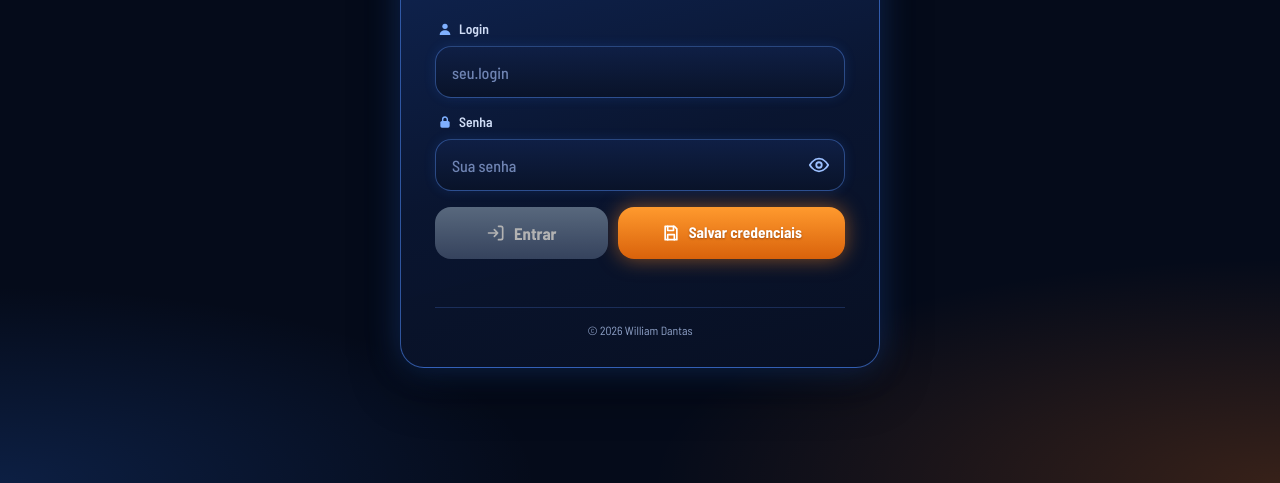
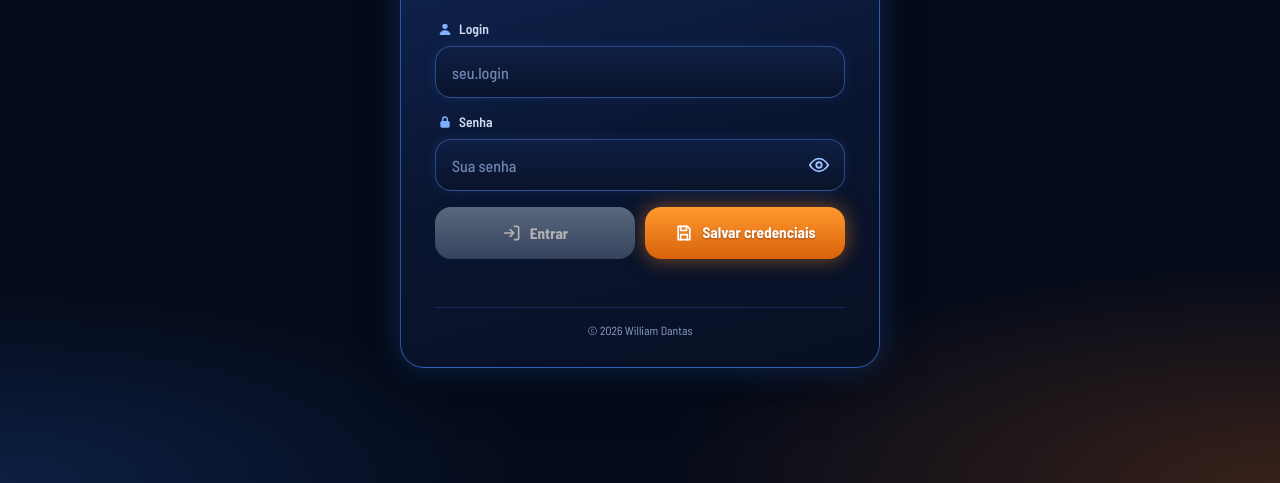
Before and after one commit to bywilliamdantas/producaoequipe, a plain HTML site: page index.html in a window 1280 px wide. Shown: the part 317-800 px from the top of the page. Drawn offline with Linux system fonts and the light colour scheme.

Commit message:
Update index.html

```diff
--- a/index.html
+++ b/index.html
@@ -605,11 +605,12 @@ body.m-desk .row:focus-visible{outline-offset:-2px;border-radius:12px}
 .lg-eye .i{width:22px;height:22px}
 .lg-eye.on{color:#ffb35c}
 /* botão Salvar credenciais (mesmo formato do Entrar, em laranja) */
-.lg-acts .lg-btn.sv{flex:1.35 1 0;white-space:normal;line-height:1.05;font-size:.95rem;background:linear-gradient(180deg,#ff9a2e,#d9620b);box-shadow:0 0 20px rgba(255,138,31,.5);text-shadow:0 1px 2px rgba(80,25,0,.45)}
+.lg-acts .lg-btn.sv{flex:1 1 0;white-space:normal;line-height:1.05;background:linear-gradient(180deg,#ff9a2e,#d9620b);box-shadow:0 0 20px rgba(255,138,31,.5);text-shadow:0 1px 2px rgba(80,25,0,.45)}
 .lg-acts .lg-btn.sv:focus-visible{outline-color:#ffd2a0}
 .lg-acts .lg-btn.sv.on{box-shadow:0 0 0 2px rgba(255,214,170,.9),0 0 26px rgba(255,138,31,.75)}
 .lg-acts .lg-btn.sv.on .i{color:#fff}
-.lg-acts .lg-btn:first-child{flex:1 1 0}
+.lg-acts .lg-btn{flex:1 1 0;min-width:0;height:52px;font-size:.95rem}
+.lg-acts .lg-btn span{text-wrap:balance}
 .lg-msg.ok{color:#7be6a6}
 /* perfis */
 .p-tec .wrap .tools .search,.p-tec #bFiltBtn,.p-tec #bChips .chp[data-s="fila"]{display:none}
@@ -626,7 +627,7 @@ body.m-desk .row:focus-visible{outline-offset:-2px;border-radius:12px}
 .mopt.on .mbox{background:linear-gradient(180deg,#4f9bff,#2362e0);border-color:#4f9bff;color:#fff}
 .mopt.todos{font-weight:600;margin-bottom:2px}
 .mhint{margin:6px 2px 0;font-size:.78rem;color:var(--muted)}
-@media(max-width:340px){.lg-acts{flex-direction:column}.lg-acts .lg-btn.sv{flex:none}}
+@media(max-width:340px){.lg-acts{flex-direction:column}.lg-acts .lg-btn,.lg-acts .lg-btn.sv{flex:none;width:100%}}
 </style>
 </head>
 <body>
```
